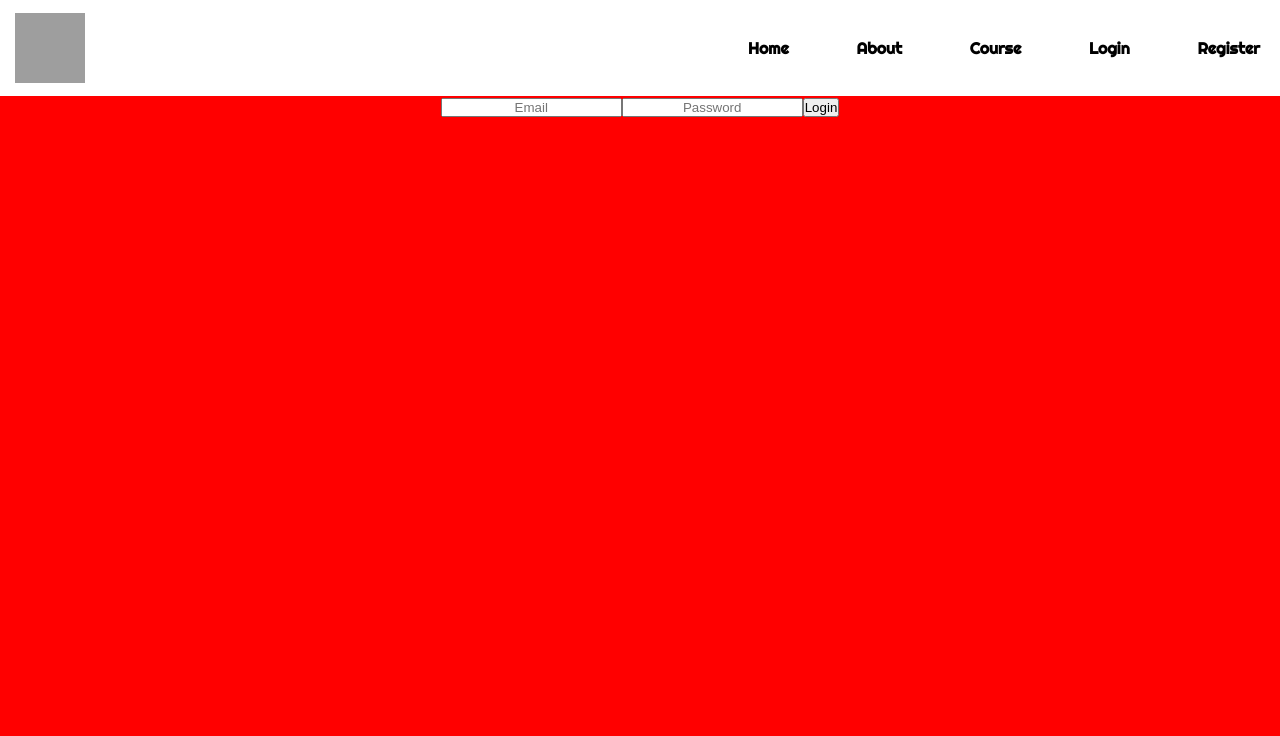
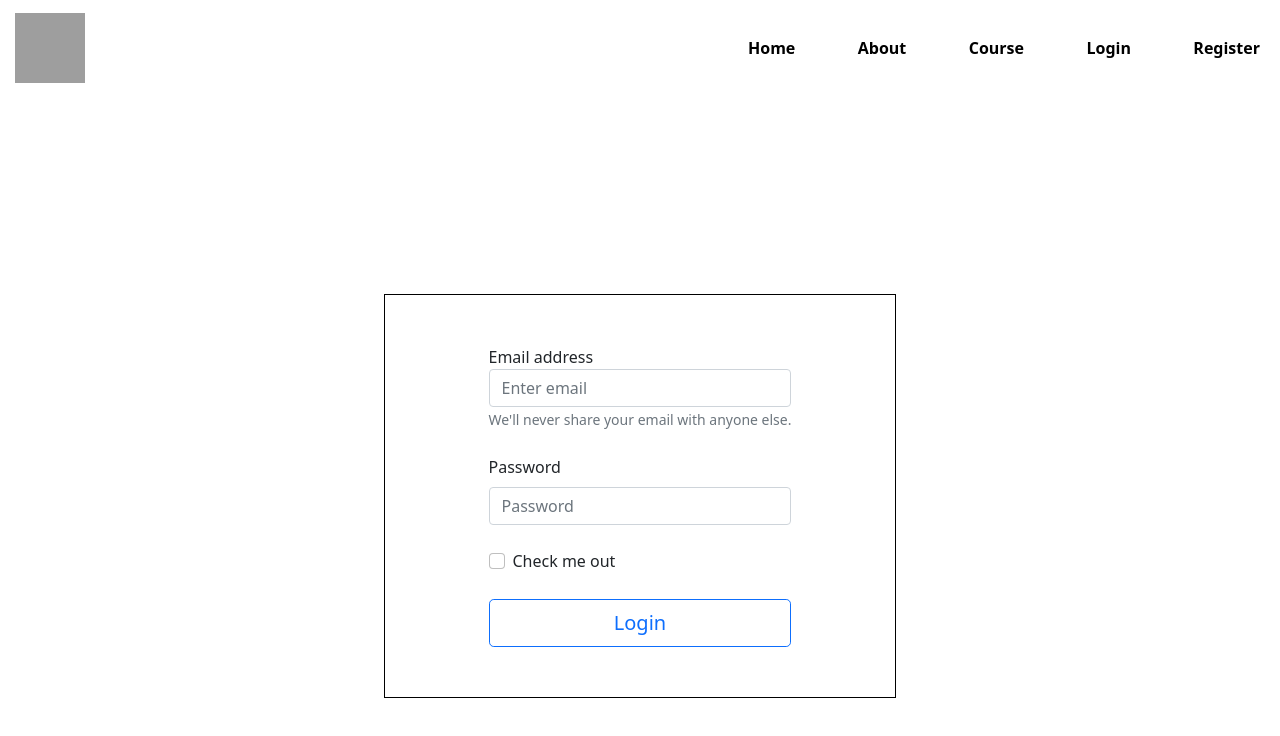
Before and after one commit to C4-TEAM404/MERAKI_Academy_Project_6, a React (Create React App) app in the folder frontend/: page /login in a window 1280 px wide. Shown: the top 736 px of the page. Built offline with nearby package versions, Linux system fonts and the light colour scheme; grey boxes are pictures that could not be loaded.

Commit message:
add bootstrap and update login page

```diff
--- a/frontend/package.json
+++ b/frontend/package.json
@@ -7,7 +7,9 @@
     "@testing-library/react": "^12.1.2",
     "@testing-library/user-event": "^13.5.0",
     "axios": "^0.26.0",
+    "bootstrap": "^5.1.3",
     "react": "^17.0.2",
+    "react-bootstrap": "^2.2.0",
     "react-dom": "^17.0.2",
     "react-redux": "^7.2.6",
     "react-router-dom": "^6.2.2",
--- a/frontend/src/Component/Login/Login.css
+++ b/frontend/src/Component/Login/Login.css
@@ -2,10 +2,25 @@
   margin: 0;
   padding: 0;
   box-sizing: border-box;
+  text-align: left;
 }
 
 .loginMainDiv {
-  background-color: red;
+  min-height: 100vh;
+  display: flex;
+  flex-direction: row;
+  justify-content: center;
+  align-items: center;
+}
 
+.formLoginDiv {
+  display: flex;
+  flex-direction: row;
+  justify-content: center;
+  align-items: center;
+  width: 40%;
   height: 100%;
+  padding: 50px;
+  border: 1px solid black;
+  text-align: left;
 }
--- a/frontend/src/Component/Login/Login.js
+++ b/frontend/src/Component/Login/Login.js
@@ -3,6 +3,9 @@ import React, { useState, useEffect, useContext } from "react";
 import { useNavigate } from "react-router-dom";
 import axios from "axios";
 import { UserContext } from "../../App";
+import Button from "react-bootstrap/Button";
+import Form from "react-bootstrap/Form";
+import "bootstrap/dist/css/bootstrap.min.css";
 
 //CSS File
 import "./Login.css";
@@ -57,7 +60,7 @@ const Login = () => {
   return (
     <div className="loginMainDiv">
       <div className="formLoginDiv">
-        <form className="formLogin" onSubmit={submitHandler}>
+        {/* <form className="formLogin" onSubmit={submitHandler}>
           <input
             value={email}
             className="emailLogin"
@@ -75,7 +78,37 @@ const Login = () => {
           />
 
           <button type="submit"> Login </button>
-        </form>
+        </form> */}
+        <Form onSubmit={submitHandler} className="d-grid gap-2">
+          <Form.Group className="mb-3" controlId="formBasicEmail">
+            <Form.Label class="text-start">Email address</Form.Label>
+            <Form.Control
+              type="email"
+              placeholder="Enter email"
+              value={email}
+              onChange={emailHandler}
+            />
+            <Form.Text class="text-start">
+              We'll never share your email with anyone else.
+            </Form.Text>
+          </Form.Group>
+
+          <Form.Group className="mb-3" controlId="formBasicPassword">
+            <Form.Label>Password</Form.Label>
+            <Form.Control
+              type="password"
+              placeholder="Password"
+              value={password}
+              onChange={passowrdHandler}
+            />
+          </Form.Group>
+          <Form.Group className="mb-3" controlId="formBasicCheckbox">
+            <Form.Check type="checkbox" label="Check me out" />
+          </Form.Group>
+          <Button variant="outline-primary" type="submit" size="lg">
+            Login
+          </Button>
+        </Form>
       </div>
     </div>
   );
```
Also changed, not shown: 1 other file (tests, documents, lock files or other folders).
